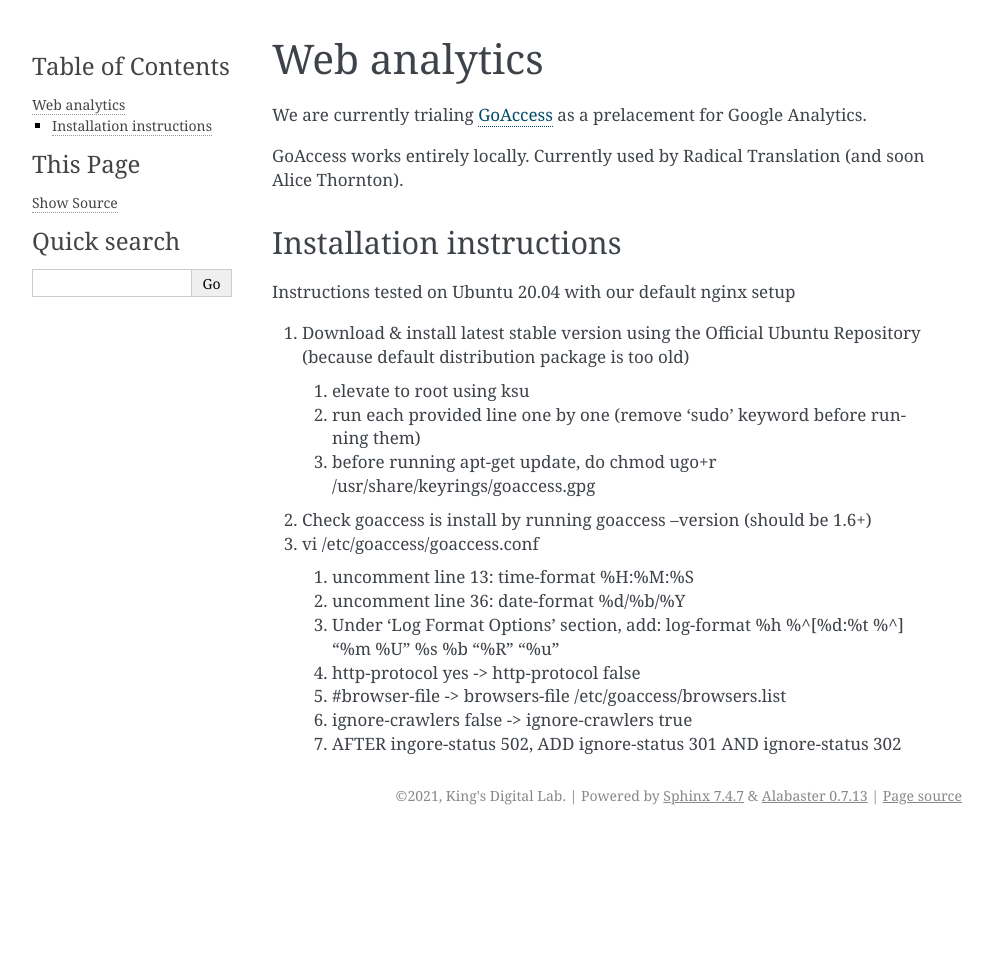
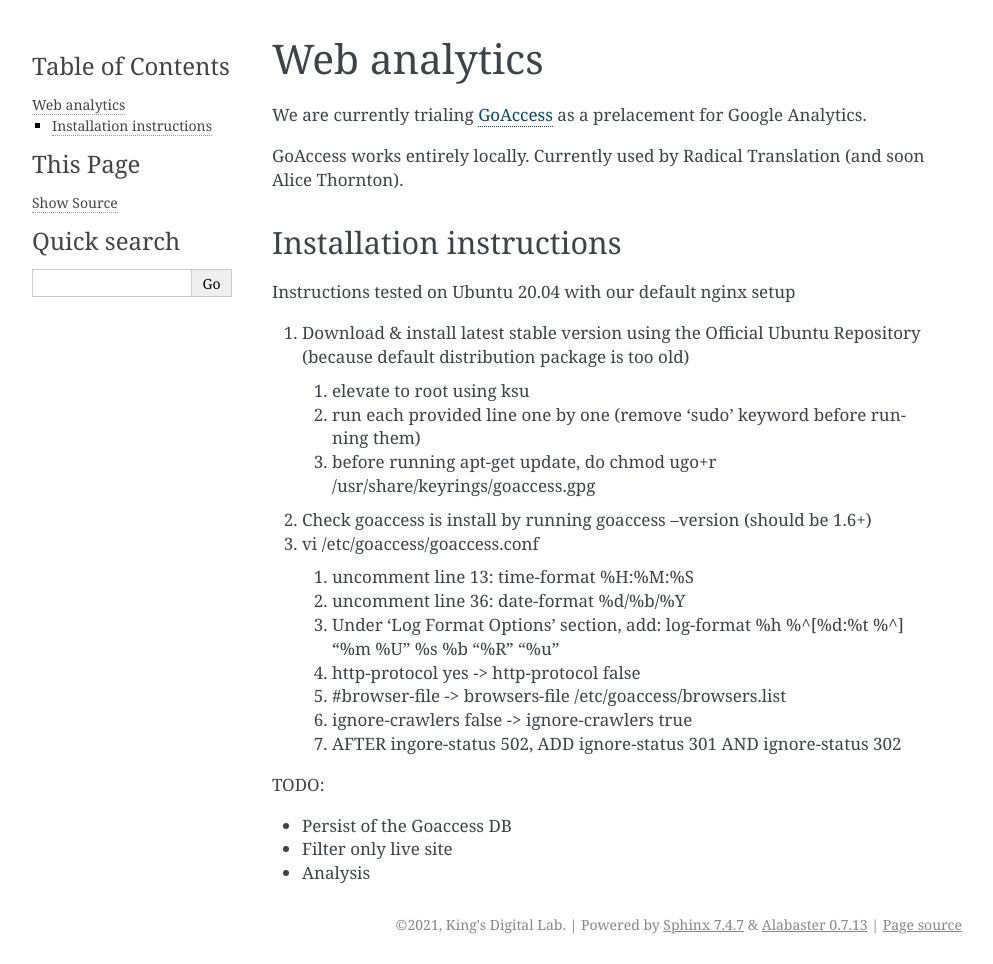
Before and after one commit to kingsdigitallab/reusable-components, a Sphinx documentation site: the page built from docs/reference/web-analytics.rst, in a window 1280 px wide. Shown: the whole page, without its empty margins (148-1141 px from the left). Built offline with Sphinx 7.4.7, drawn with Linux system fonts in a browser that asks for light colours; before the commit the page ends 900 px from its top, so only the background shows below that.

Commit message:
Update web-analytics.rst

```diff
--- a/docs/reference/web-analytics.rst
+++ b/docs/reference/web-analytics.rst
@@ -26,3 +26,10 @@ Instructions tested on Ubuntu 20.04 with our default nginx setup
    5. #browser-file -> browsers-file /etc/goaccess/browsers.list
    6. ignore-crawlers false -> ignore-crawlers true
    7. AFTER ingore-status 502, ADD ignore-status 301 AND ignore-status 302
+
+
+TODO:
+
+* Persist of the Goaccess DB
+* Filter only live site
+* Analysis
```
